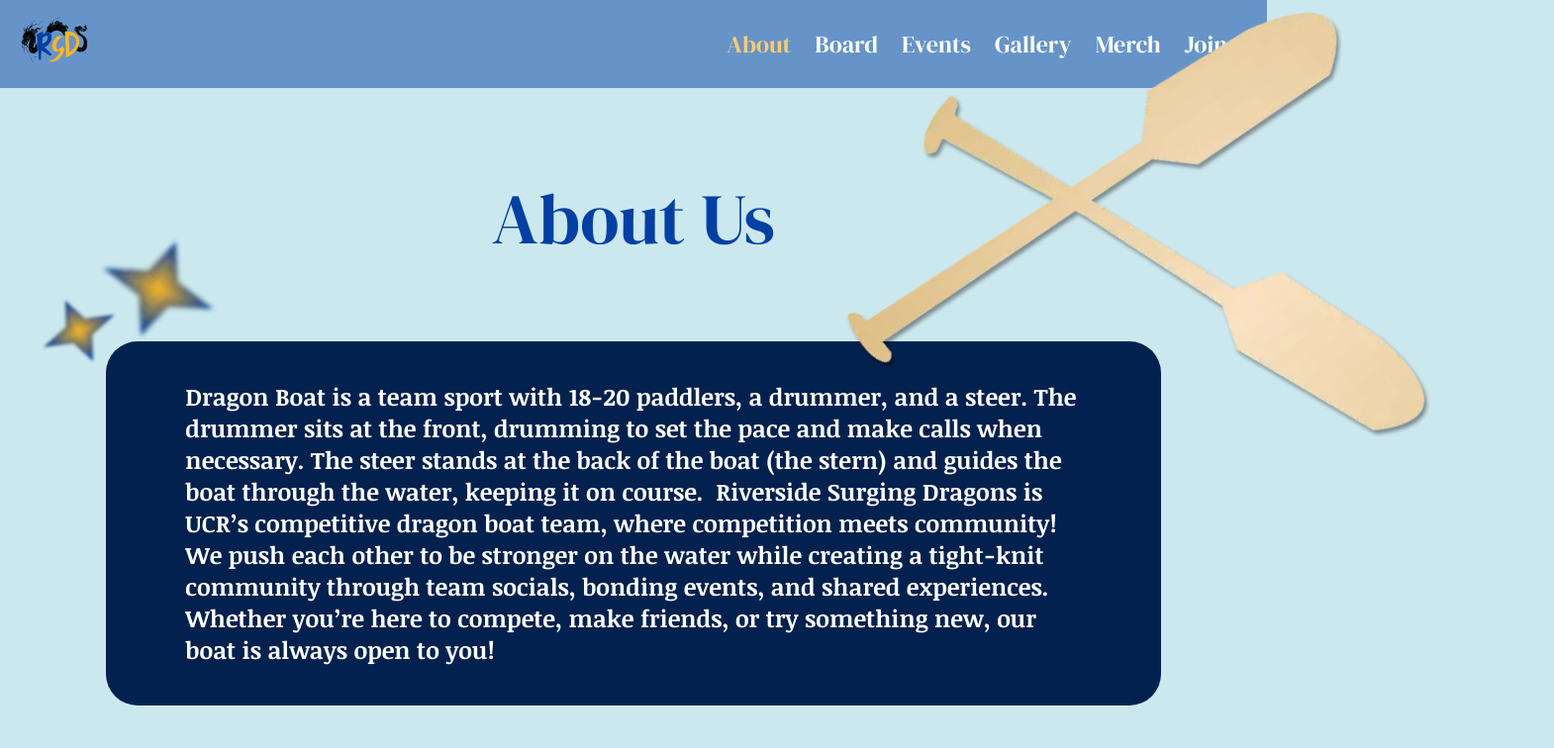
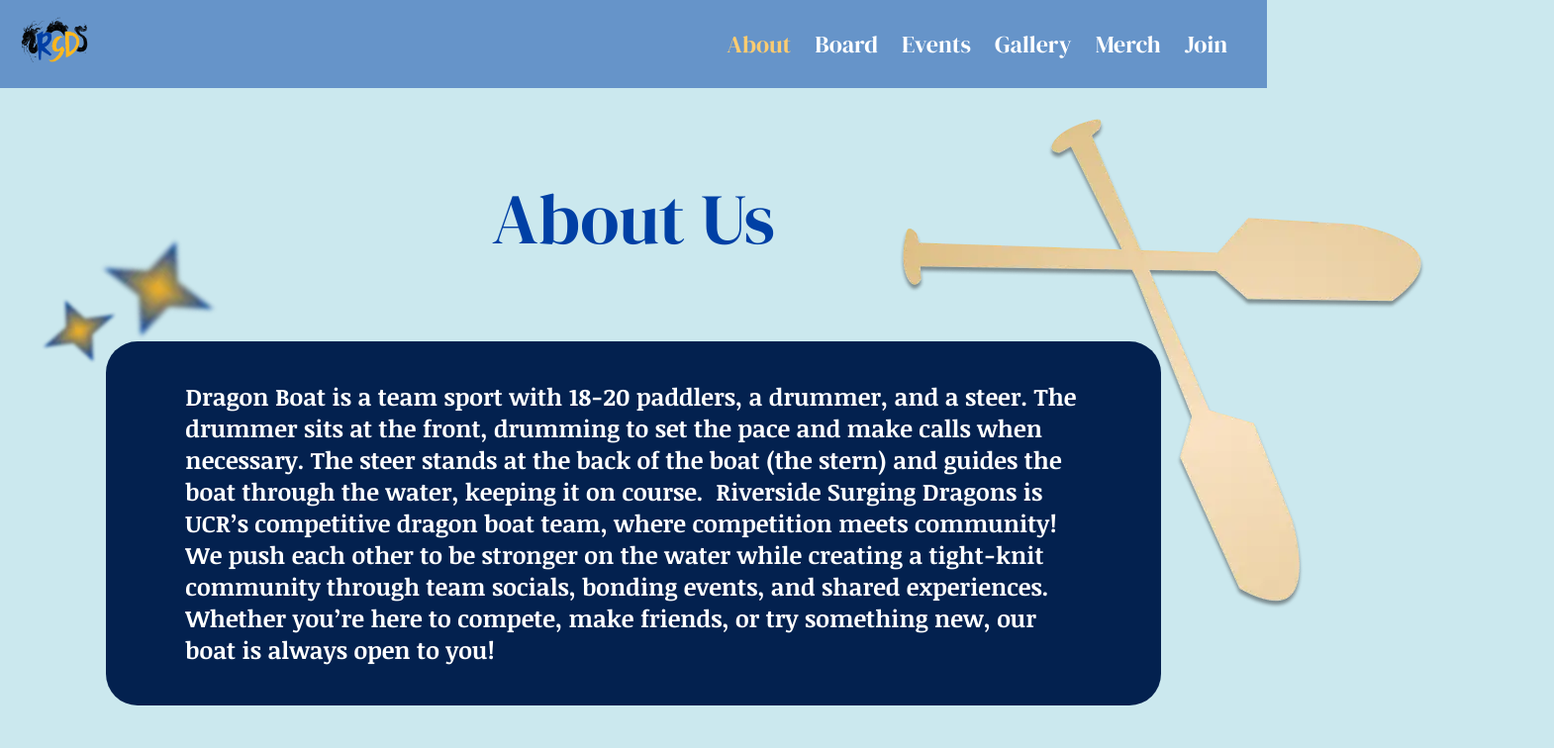
Before and after one commit to acm-ucr/rsd-website, a Next.js app: page /about in a window 1280 px wide. Shown: the top 756 px of the page at 99% size, 1570 px wide, since content can reach past the window. Built offline with nearby package versions, Linux system fonts and the light colour scheme.

Commit message:
updated about us paddles

```diff
--- a/src/components/about/AboutUs.tsx
+++ b/src/components/about/AboutUs.tsx
@@ -6,7 +6,7 @@
 
 const AboutUs = () => {
   return (
-    <div className="z-10 flex w-full flex-col items-center px-6 py-14 text-center">
+    <div className="overflow-hidden z-10 flex w-full flex-col items-center px-6 py-14 text-center">
       <Header text="About Us" />
       <InfoBox
         text="Dragon Boat is a team sport with 18-20 paddlers, a drummer, and a steer. The drummer sits at the front, drumming to set the pace and make calls when necessary. The steer stands at the back of the boat (the stern) and guides the boat through the water, keeping it on course.
@@ -25,7 +25,7 @@
       <Image
         src={Paddles}
         alt="Paddles"
-        className="hidden absolute top-8 -right-40 scale-50  scale-x-[-1] -rotate-35 md:flex lg:scale-110 "
+        className="hidden absolute top-30 -right-40 scale-50 scale-x-[-1]-rotate-35 md:flex lg:scale-100  "
       />
     </div>
   );
```
